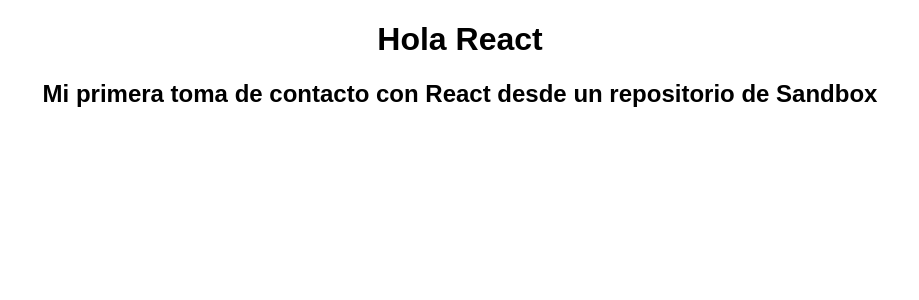
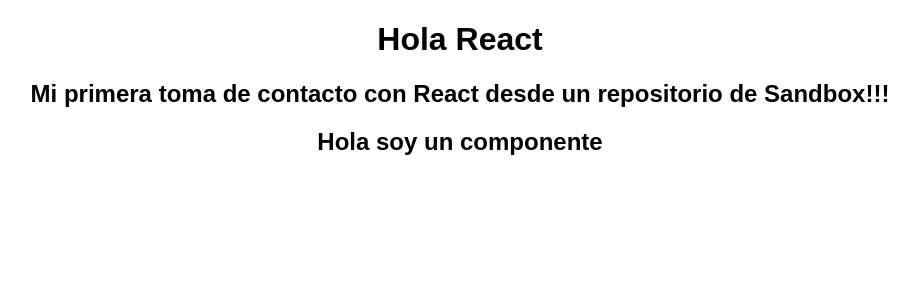
Before and after one commit to jrodriguezc160/workspace-react, a React (Create React App) app: page / in a window 1280 px wide. Shown: the top 300 px of the page, without its empty margins (180-1099 px from the left). Built offline with nearby package versions, Linux system fonts and the light colour scheme.

Commit message:
Sandbox snapshot commit

```diff
--- a/src/App.js
+++ b/src/App.js
@@ -1,10 +1,15 @@
 import "./styles.css";
+import React from "react";
+import Componente from "./components/Componente";
 
 export default function App() {
   return (
     <div className="App">
       <h1>Hola React</h1>
-      <h2>Mi primera toma de contacto con React desde un repositorio de Sandbox</h2>
+      <h2>Mi primera toma de contacto con React desde un repositorio de Sandbox!!!</h2>
+      <section>
+        <Componente></Componente>
+      </section>
     </div>
   );
 }
--- /dev/null
+++ b/src/components/Componente.js
@@ -0,0 +1,9 @@
+import React, { Component } from "react";
+
+class Componente extends Component {
+    render() {
+        return <h2>Hola soy un componente</h2>
+    }
+}
+
+export default Componente;
```
